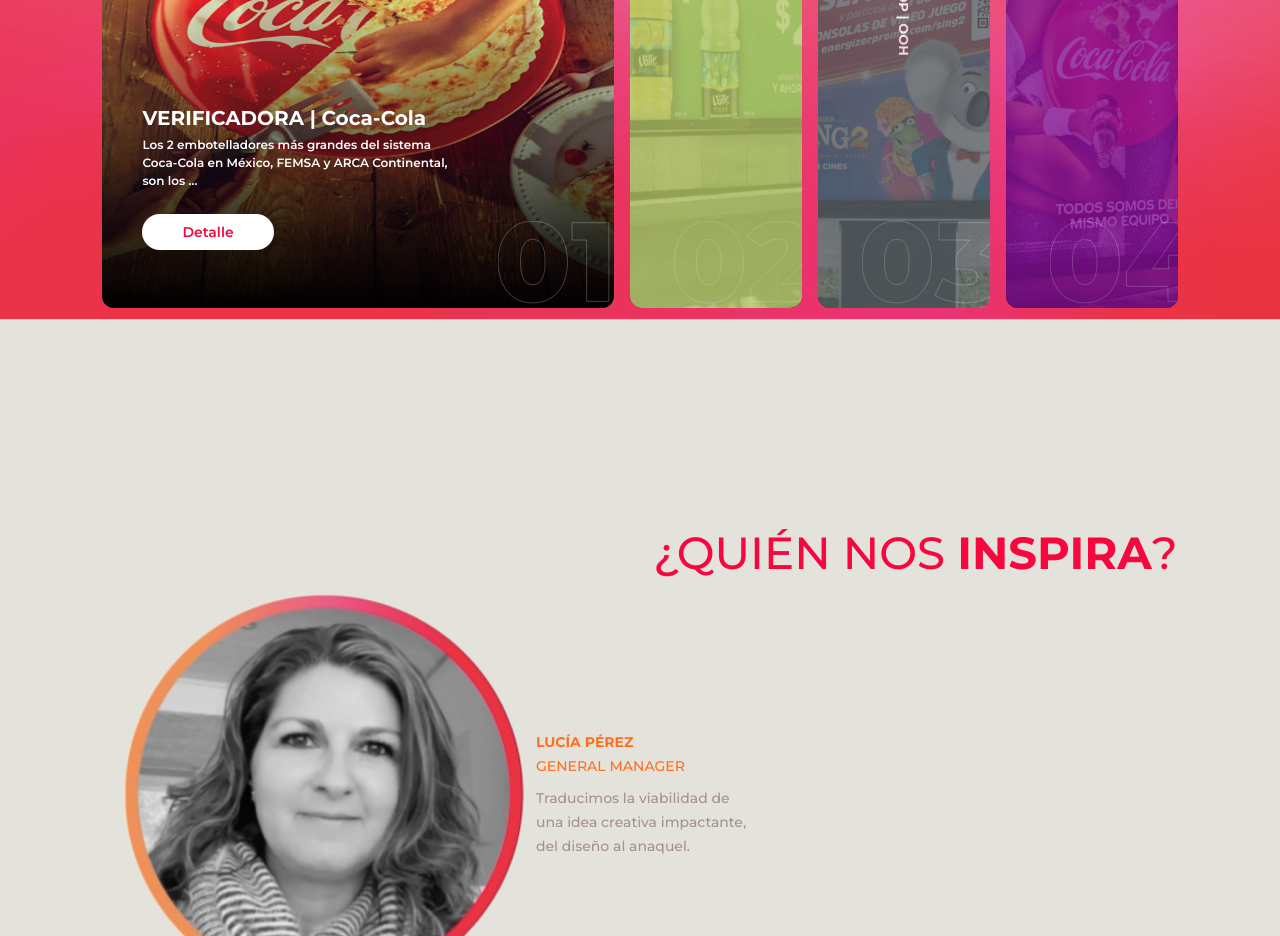
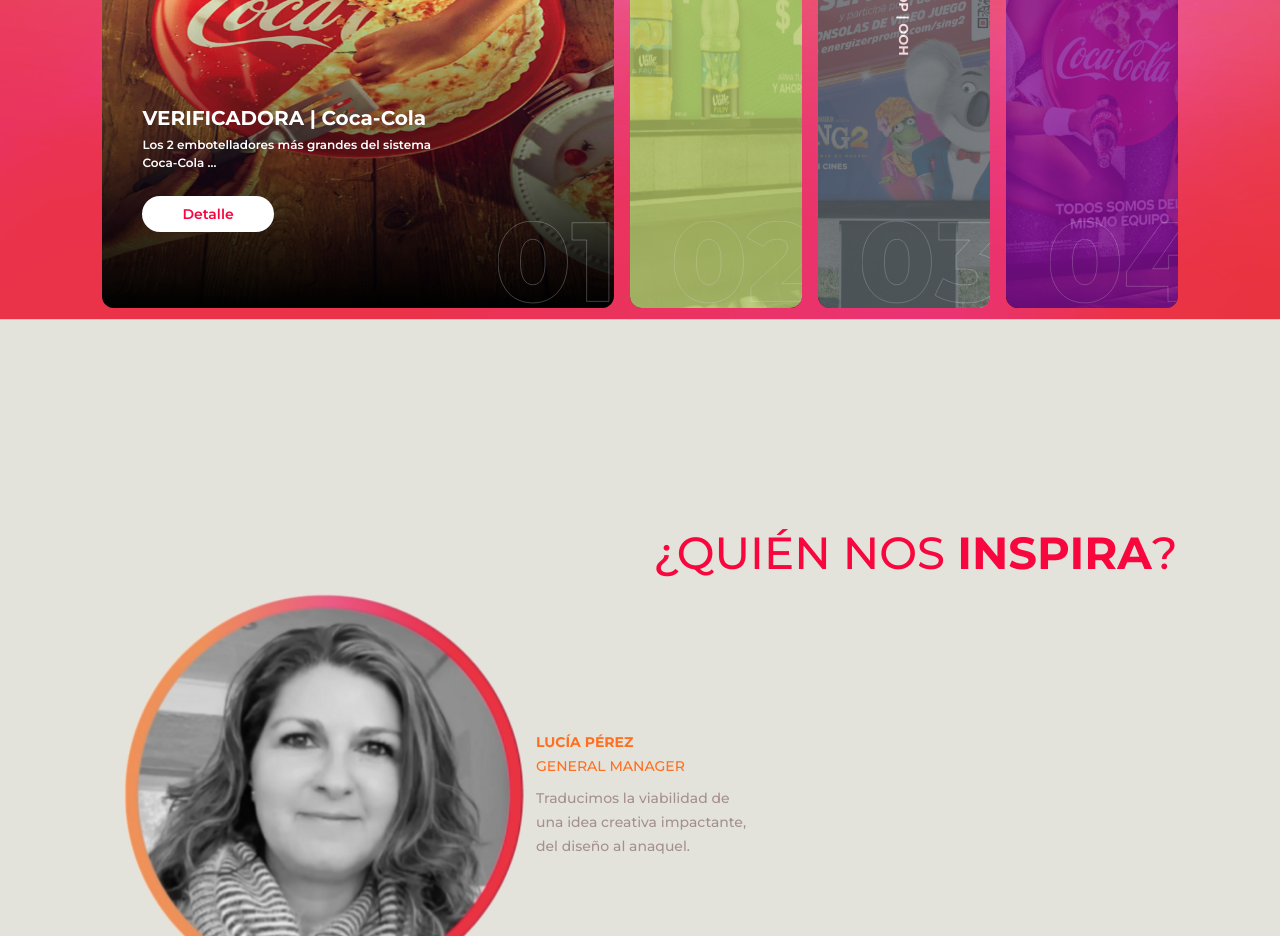
Before and after one commit to afrin321/inspira-ui, a React (Vite) app: page /#/ in a window 1280 px wide. Shown: the part 5280-6216 px from the top of the page. Built offline with nearby package versions, Linux system fonts and the light colour scheme; a web font is replaced by a local one.

Commit message:
new changes

```diff
--- a/src/pages/Qualities.jsx
+++ b/src/pages/Qualities.jsx
@@ -22,28 +22,28 @@
   dataMap.set(divA, {
     img: '1',
     title: 'VERIFICADORA | Coca-Cola',
-    description: 'Los 2 embotelladores más grandes del sistema Coca-Cola en México, FEMSA y ARCA Continental, son los …',
+    description: 'Los 2 embotelladores más grandes del sistema Coca-Cola …',
     isHover: hoverElement == divA
    })
 
    dataMap.set(divB, {
     img: '2',
     title: 'Adaptación de empaque',
-    description: 'Los 2 embotelladores más grandes del sistema Coca-Cola en México (FEMSA y ARCA Continental), son los …',
+    description: 'Ante el gran reto que ha representado la economía global post pandemia, Coca-Cola …',
     isHover: hoverElement == divB
    })
 
    dataMap.set(divC, {
     img: '3',
     title: 'Comunicación gráfica para POP | OOH',
-    description: 'Los 2 embotelladores más grandes del sistema Coca-Cola en México (FEMSA y ARCA Continental), son los …',
+    description: 'Energizer Holdings, Inc. con sede en St. Louis Missouri USA, es uno de los mayores …',
     isHover: hoverElement == divC
    })
 
    dataMap.set(divD, {
     img: '4',
     title: 'Gestión de marca ',
-    description: 'Los 2 embotelladores más grandes del sistema Coca-Cola en México (FEMSA y ARCA Continental), son los …',
+    description: 'Los 2 embotelladores más grandes del sistema Coca-Cola en México (FEMSA y ARCA …',
     isHover: hoverElement == divD
    })
 
```
